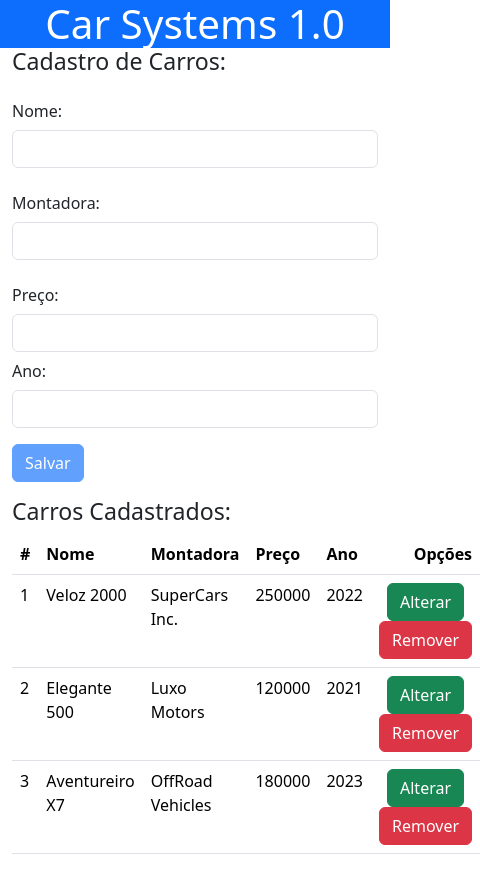
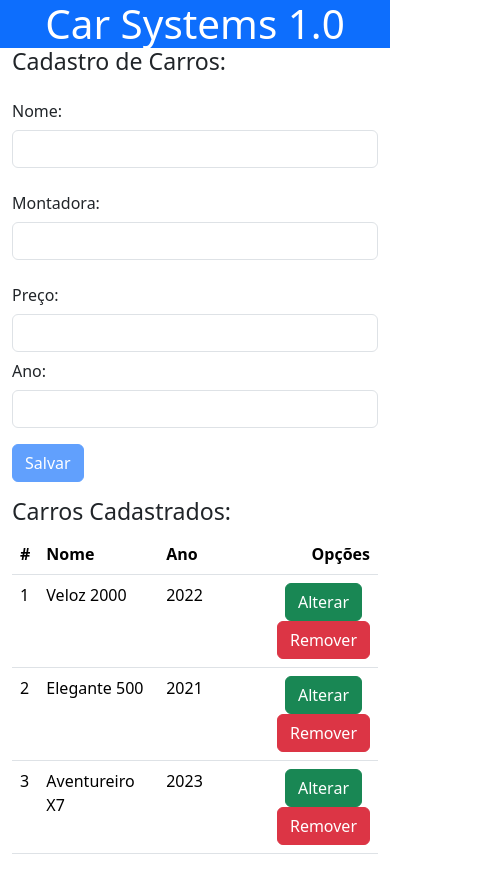
Before and after one commit to MichaelDouglasLima/bootcamp-devjr-modulo8-car, an Angular app: page / in a window 390 px wide. Shown: the whole page, 480 px wide, since content can reach past the window. Built offline with nearby package versions, Linux system fonts and the light colour scheme.

Commit message:
closes #9 - Responsive Adjustments

```diff
--- a/src/app/components/cars/cars.component.html
+++ b/src/app/components/cars/cars.component.html
@@ -7,8 +7,8 @@
             <tr>
                 <th>#</th>
                 <th>Nome</th>
-                <th>Montadora</th>
-                <th>Preço</th>
+                <th class="d-none d-md-table-cell">Montadora</th>
+                <th class="d-none d-md-table-cell">Preço</th>
                 <th>Ano</th>
                 <th class="text-end">Opções</th>
             </tr>
@@ -18,8 +18,8 @@
             <tr *ngFor="let car of cars">
                 <td>{{car.id}}</td>
                 <td>{{car.name}}</td>
-                <td>{{car.automaker}}</td>
-                <td>{{car.price}}</td>
+                <td class="d-none d-md-table-cell">{{car.automaker}}</td>
+                <td class="d-none d-md-table-cell">{{car.price}}</td>
                 <td>{{car.year}}</td>
                 <td class="text-end">
                     <button class="btn btn-success me-2" (click)="update(car)">Alterar</button>
```
